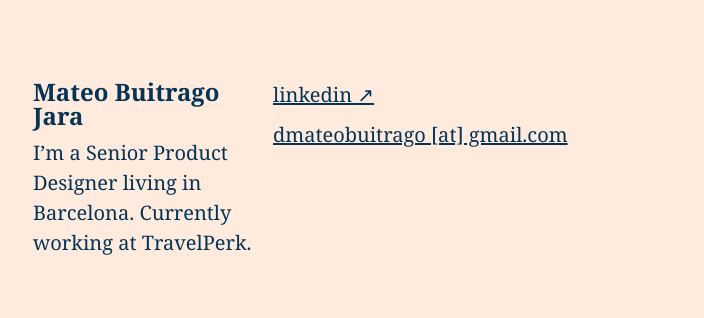
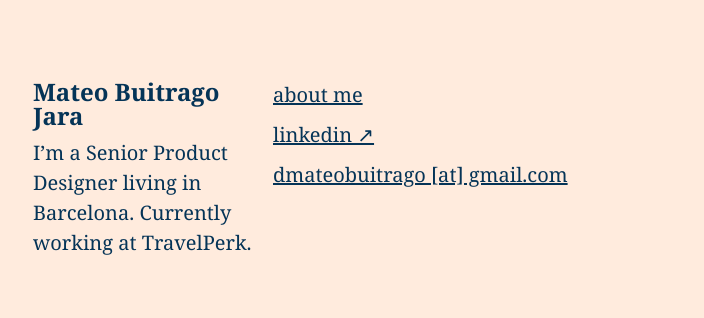
Before and after one commit to dmateobuitrago/portfolio, a Next.js app: page / in a window 1280 px wide. Shown: the top 318 px of the page, without its empty margins (127-831 px from the left). Built offline with nearby package versions, Linux system fonts and the light colour scheme; a web font is replaced by a local one.

Commit message:
clear some warnings on DOM issues

```diff
--- a/components/atoms/GridBlock.js
+++ b/components/atoms/GridBlock.js
@@ -4,46 +4,46 @@ import styled from 'styled-components';
 const Block = styled.div`
     box-sizing: border-box;
 
-    ${props => props.padding && `
+    ${props => props.$padding && `
         padding: ${props.theme.baseUnit};
     `}
 
-    ${props => props.pt && `
+    ${props => props.$pt && `
         padding-top: ${props.theme.baseUnit};
     `}
-    ${props => props.pr && `
+    ${props => props.$pr && `
         padding-right: ${props.theme.baseUnit};
     `}
-    ${props => props.pb  && `
+    ${props => props.$pb  && `
         padding-bottom: ${props.theme.baseUnit};
     `}
-    ${props => props.pl && `
+    ${props => props.$pl && `
         padding-left: ${props.theme.baseUnit};
     `}
-    ${props => props.isGridContainer && `
+    ${props => props.$isGridContainer && `
         display:flex;
         flex-wrap:wrap;
     `}
 
-    width: ${props => 100*props.col/props.theme.grid}%;
+    width: ${props => 100*props.$col/props.theme.grid}%;
     @media screen and (min-width: ${props => props.theme.minBreakPoints.small}){
-        ${props => props.colSmall && `
-            width: ${100*props.colSmall/props.theme.grid + '%'};
+        ${props => props.$colSmall && `
+            width: ${100*props.$colSmall/props.theme.grid + '%'};
         `}
     }
     @media screen and (min-width: ${props => props.theme.minBreakPoints.medium}){
-        ${props => props.colMedium && `
-            width: ${100*props.colMedium/props.theme.grid + '%'};
+        ${props => props.$colMedium && `
+            width: ${100*props.$colMedium/props.theme.grid + '%'};
         `}
     }
     @media screen and (min-width: ${props => props.theme.minBreakPoints.large}){
         ${props => props.colLarge && `
-            width: ${100*props.colLarge/props.theme.grid + '%'};
+            width: ${100*props.$colLarge/props.theme.grid + '%'};
         `}
     }
     @media screen and (min-width: ${props => props.theme.minBreakPoints.xlarge}){
-        ${props => props.colXlarge && `
-            width: ${100*props.colXlarge/props.theme.grid + '%'};
+        ${props => props.$colXlarge && `
+            width: ${100*props.$colXlarge/props.theme.grid + '%'};
         `}
     }
 `;
@@ -52,17 +52,17 @@ class GridBlock extends React.Component {
     render(){
         return <Block
                     className={this.props.className}
-                    col={this.props.col}
-                    colSmall={this.props.colSmall}
-                    colMedium={this.props.colMedium}
-                    colLarge={this.props.colLarge}
-                    colXlarge={this.props.colXlarge}
-                    padding={this.props.padding}
-                    pt={this.props.pt}
-                    pr={this.props.pr}
-                    pb={this.props.pb}
-                    pl={this.props.pl}
-                    isGridContainer={this.props.isGridContainer}
+                    $col={this.props.col}
+                    $colSmall={this.props.colSmall}
+                    $colMedium={this.props.colMedium}
+                    $colLarge={this.props.colLarge}
+                    $colXlarge={this.props.colXlarge}
+                    $padding={this.props.padding}
+                    $pt={this.props.pt}
+                    $pr={this.props.pr}
+                    $pb={this.props.pb}
+                    $pl={this.props.pl}
+                    $isGridContainer={this.props.isGridContainer}
                 >
                     {this.props.children}
                 </Block>
--- a/components/atoms/Typography.js
+++ b/components/atoms/Typography.js
@@ -1,81 +1,75 @@
-import React from 'react';
-import styled from 'styled-components';
+import React from "react";
+import styled from "styled-components";
 
 const Base = styled.div`
-  color: ${props => props.dark ? props.theme.primary : props.theme.secondary};
-  font-family: ${props => props.theme.font.fontFamily};
-  font-weight: ${props => props.bold ? '700' : '300'};
-  text-align: ${props => props.align ? props.align : 'left'};
-  margin-bottom: ${props => props.mb ? props.mb : props.theme.baseUnit}
+  color: ${(props) =>
+    props.$dark ? props.theme.primary : props.theme.secondary};
+  font-family: ${(props) => props.theme.font.fontFamily};
+  font-weight: ${(props) => (props.$bold ? "700" : "300")};
+  text-align: ${(props) => (props.$align ? props.$align : "left")};
+  margin-bottom: ${(props) => (props.$mb ? props.$mb : props.theme.baseUnit)};
 `;
 
 const Huge = styled(Base)`
-  font-size: ${props => props.theme.font.size.xxLarge}
-`
+  font-size: ${(props) => props.theme.font.size.xxLarge};
+`;
 
 const Title = styled(Base)`
-  font-size: ${props => props.theme.font.size.xLarge}
-`
+  font-size: ${(props) => props.theme.font.size.xLarge};
+`;
 
 const Subtitle = styled(Base)`
-  font-size: ${props => props.theme.font.size.large}
-`
+  font-size: ${(props) => props.theme.font.size.large};
+`;
 
 const Body = styled(Base)`
-  font-size: ${props => props.theme.font.size.medium};
+  font-size: ${(props) => props.theme.font.size.medium};
   line-height: 1.5;
-`
+`;
 
-  const Small = styled(Base)`
-  font-size: ${props => props.theme.font.size.small};
+const Small = styled(Base)`
+  font-size: ${(props) => props.theme.font.size.small};
   line-height: 1.5;
-`
+`;
 
 class Typography extends React.Component {
-
-  formatContent(content){
+  formatContent(content) {
     let formatedContent;
-    if(typeof content === 'string' || content instanceof String){
-      formatedContent = content.replace("*(", '&lt;strong&gt;');
-      formatedContent = formatedContent.replace(")*", '&lt;/strong&gt;');
+    if (typeof content === "string" || content instanceof String) {
+      formatedContent = content.replace("*(", "&lt;strong&gt;");
+      formatedContent = formatedContent.replace(")*", "&lt;/strong&gt;");
     }
 
     return formatedContent;
   }
 
+  render() {
+    let content = this.props.children;
 
-  render() {
+    const { type, bold, dark, align, mb, className } = this.props;
 
-    // let content = this.formatContent(this.props.children)
-    let content = this.props.children
-
-    const type = this.props.type;
-    const bold = this.props.bold;
-    const dark = this.props.dark;
-    const align = this.props.align;
-    const mb = this.props.mb;
+    const sharedProps = {
+      className,
+      $bold: bold,
+      $align: align,
+      $dark: dark,
+      $mb: mb,
+    };
 
     switch (type) {
-      case 'title':
-        return <Title className={this.props.className} bold={bold} align={align} dark={dark} mb={mb}>{content}</Title>
-        break;
-      case 'subtitle':
-        return <Subtitle className={this.props.className} bold={bold} align={align} dark={dark} mb={mb}>{content}</Subtitle>
-        break;
-      case 'huge':
-        return <Huge className={this.props.className} bold={bold} align={align} dark={dark} mb={mb}>{content}</Huge>
-        break;
-      case 'body':
-        return <Body className={this.props.className} bold={bold} align={align}  dark={dark} mb={mb}>{content}</Body>
-        break;
-      case 'small':
-        return <Small className={this.props.className} bold={bold} align={align}  dark={dark} mb={mb}>{content}</Small>
-        break;
+      case "title":
+        return <Title {...sharedProps}>{content}</Title>;
+      case "subtitle":
+        return <Subtitle {...sharedProps}>{content}</Subtitle>;
+      case "huge":
+        return <Huge {...sharedProps}>{content}</Huge>;
+      case "body":
+        return <Body {...sharedProps}>{content}</Body>;
+      case "small":
+        return <Small {...sharedProps}>{content}</Small>;
       default:
-        return <Body className={this.props.className} bold={bold} align={align}  dark={dark} mb={mb}>{content}</Body>
-        break;
+        return <Body {...sharedProps}>{content}</Body>;
     }
-
   }
 }
 
--- a/components/layout/Header.js
+++ b/components/layout/Header.js
@@ -10,7 +10,7 @@ import OneBigColumn from "./OneBigColumn";
 const Header = ({ isHome }) => {
   const renderLinks = () =>
     data.links.map((item, index) => (
-        <MyLink href={item[1]}>{item[0]}</MyLink>
+        <MyLink key={index} href={item[1]}>{item[0]}</MyLink>
     ));
 
   const renderDescription = () => (
--- a/pages/_document.js
+++ b/pages/_document.js
@@ -47,7 +47,6 @@ export default class MyDocument extends Document {
           <link rel="shortcut icon" href="../static/images/assets/favicon/favicon.ico"/>
           <meta name="msapplication-TileColor" content="#053457"/>
           <meta name="theme-color" content="#FFEBDD"/>
-          <title>Mateo Buitrago Jara</title>
           <GlobalStyles />
           {this.props.styleTags}
         </Head>
--- a/static/data/data.js
+++ b/static/data/data.js
@@ -2,8 +2,8 @@
 export const data = {
   links: [
     // ['instagram ↗', 'https://www.instagram.com/buitragojara'],
+    ['about me', '/about'],
     ['linkedin ↗', 'https://www.linkedin.com/in/mateobuitrago/'],
-    // ['dribble ↗', 'https://dribbble.com/mateobuitrago'],
     ['dmateobuitrago [at] gmail.com', 'mailto:dmateobuitrago@gmail.com'],
   ],
   projects: [
```
